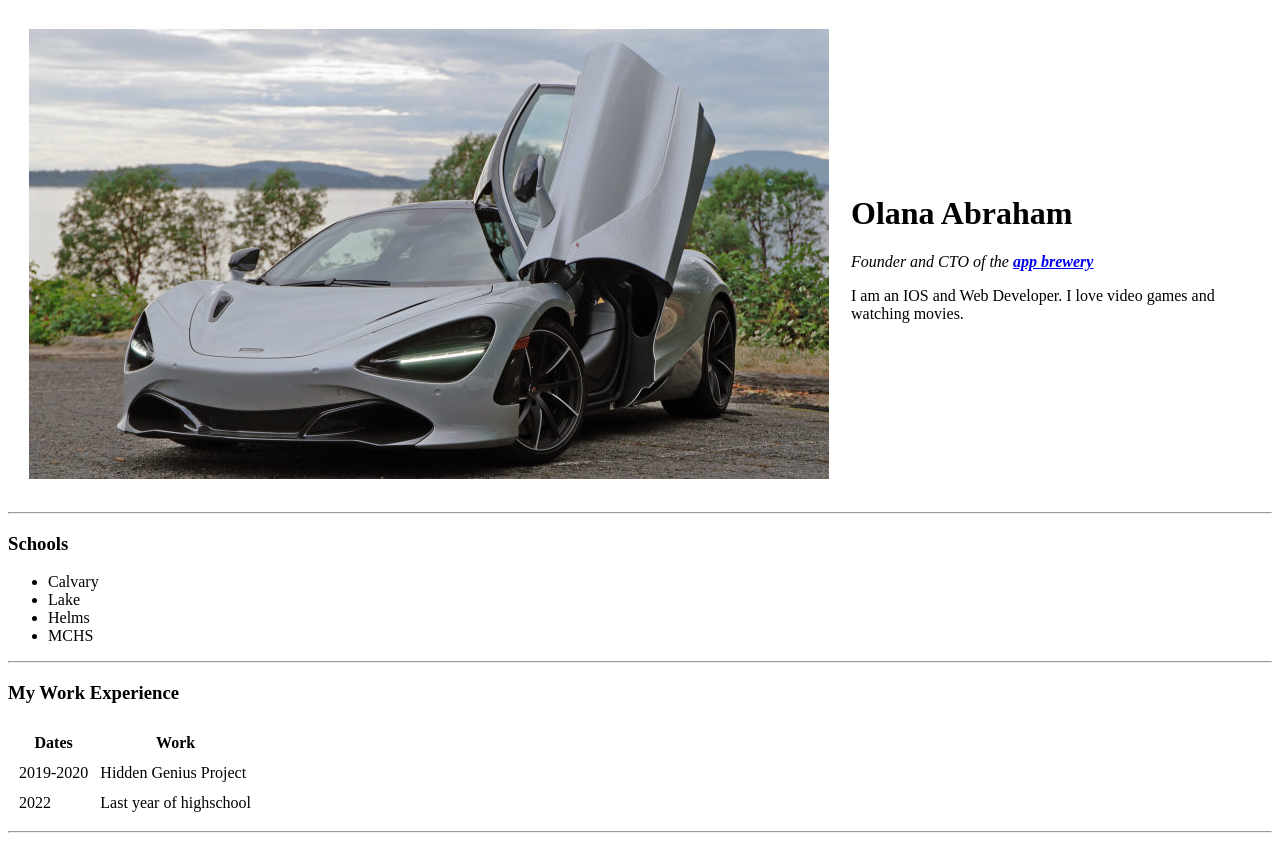
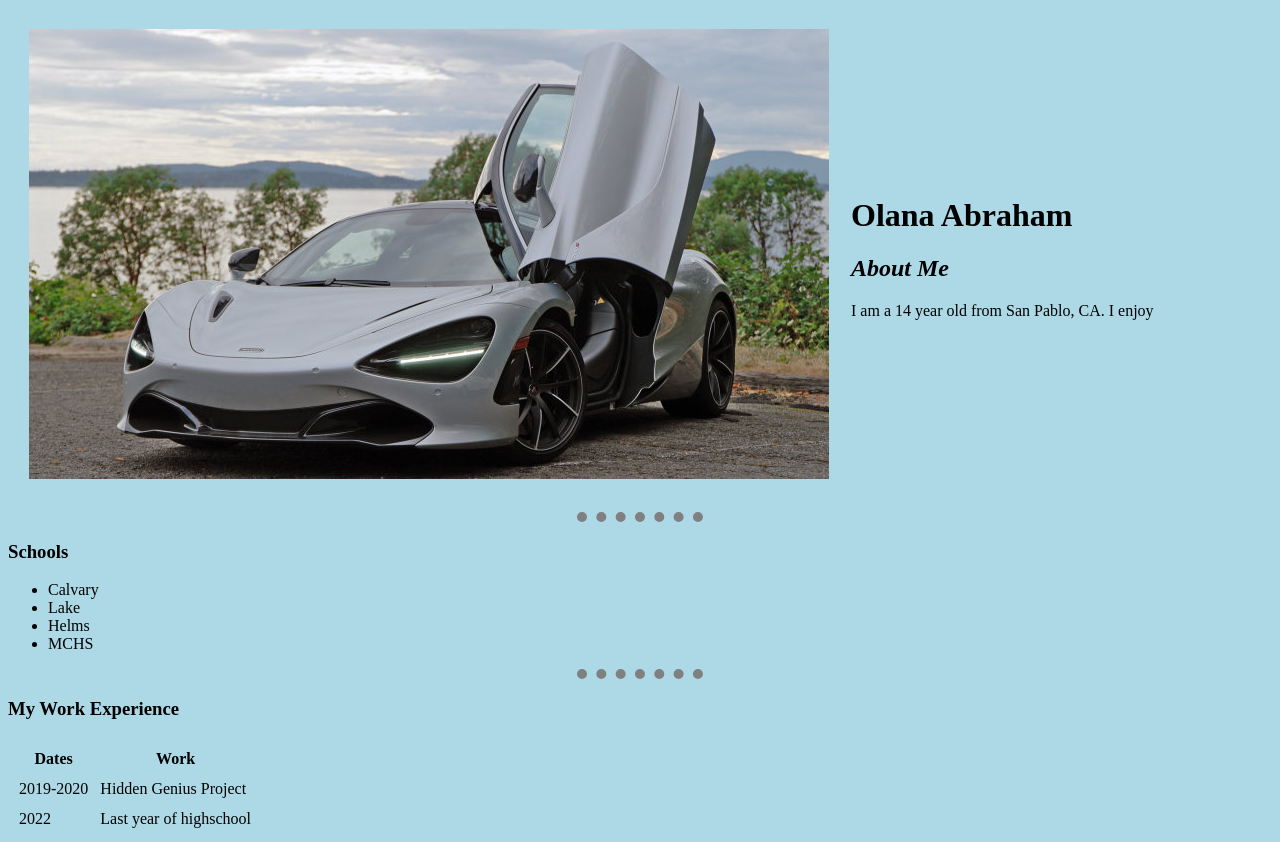
Before and after one commit to olana-abraham/cv, a plain HTML site: page index.html in a window 1280 px wide. Shown: the top 842 px of the page. Drawn offline with Linux system fonts and the light colour scheme.

Commit message:
Commit4-3/7/2019

```diff
--- /dev/null
+++ b/css/styles.css
@@ -0,0 +1,20 @@
+body {
+  background-color: lightblue
+}
+
+hr {
+  border-style: none;
+  border-top-style: dotted;
+  border-width: 10px;
+  width: 10%;
+  border-color: grey
+
+}
+img {
+  width: 100%;
+  height: 80%;
+  length: 30%;
+}
+h1{
+  color:
+}
--- a/index.html
+++ b/index.html
@@ -5,20 +5,27 @@
   <meta charset="utf-8">
   <title>→
     Olana's Personal Site</title>
+    <link rel="stylesheet" href="css/styles.css">
 </head>
+<style>
+
+</style>
 
 <body>
   <table cellspacing="20">
     <tr>
-      <td><img src="mclaren-720s-02-1.jpg" alt="an image"></td>
-      <td><h1>Olana Abraham</h1>
-      <p><em>Founder and CTO of the <strong><a href="https://classroom.google.com/c/MTQ4MTcyMjMxNjda">app brewery</a></strong></em></p>
-      <p>
-        I am an IOS and Web Developer. I love video games and watching movies.
-        </p></td>
+      <td><img src="https://olana-abraham.github.io/cv/mclaren-720s-02-1.jpg" alt="an image"></td>
+      <td>
+        <h1>Olana Abraham</h1>
+        <h2><em><strong>About Me</strong></em></h2>
+        I am a 14 year old from San Pablo, CA.
+        I enjoy
+        </p>
+      </td>
     </tr>
   </table>
   <hr />
+
   <h3>Schools</h3>
   <ul>
     <li>Calvary</li>
```
Lines whose indentation alone changed are shown as unchanged.
